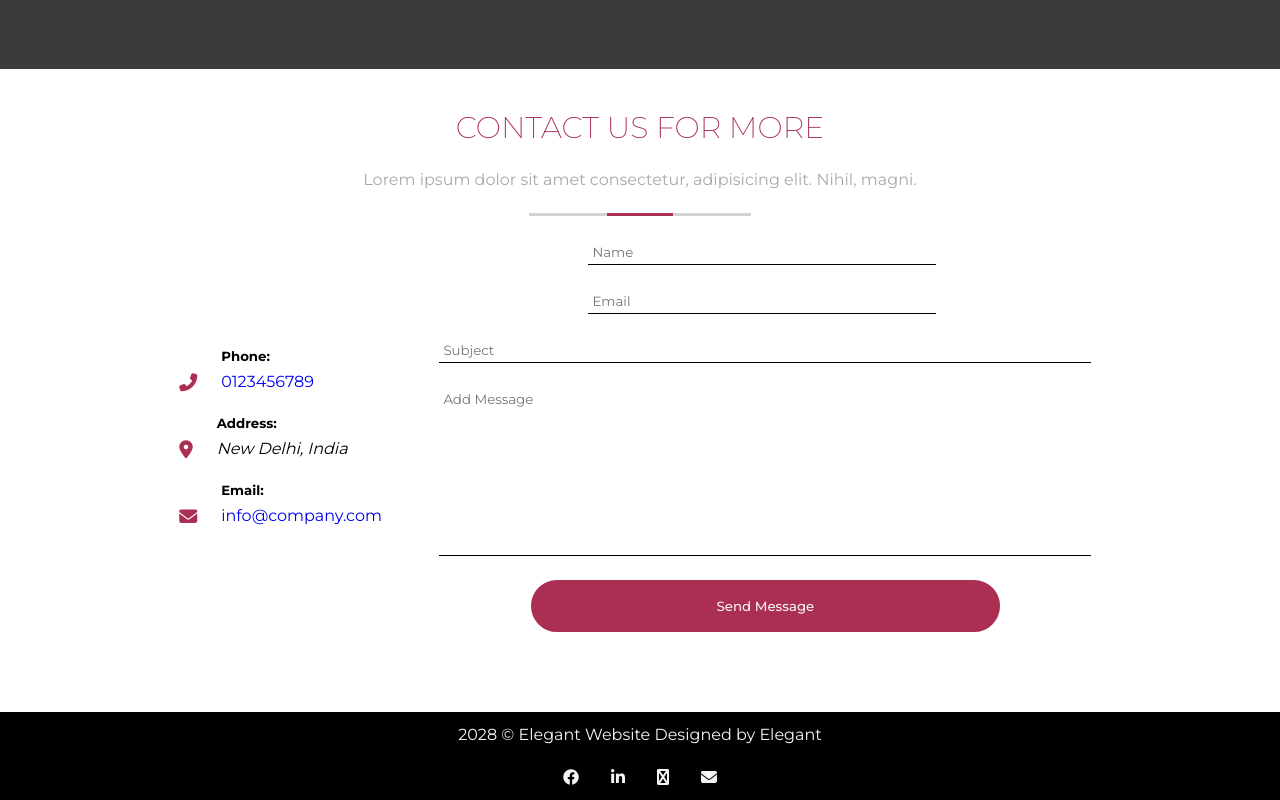
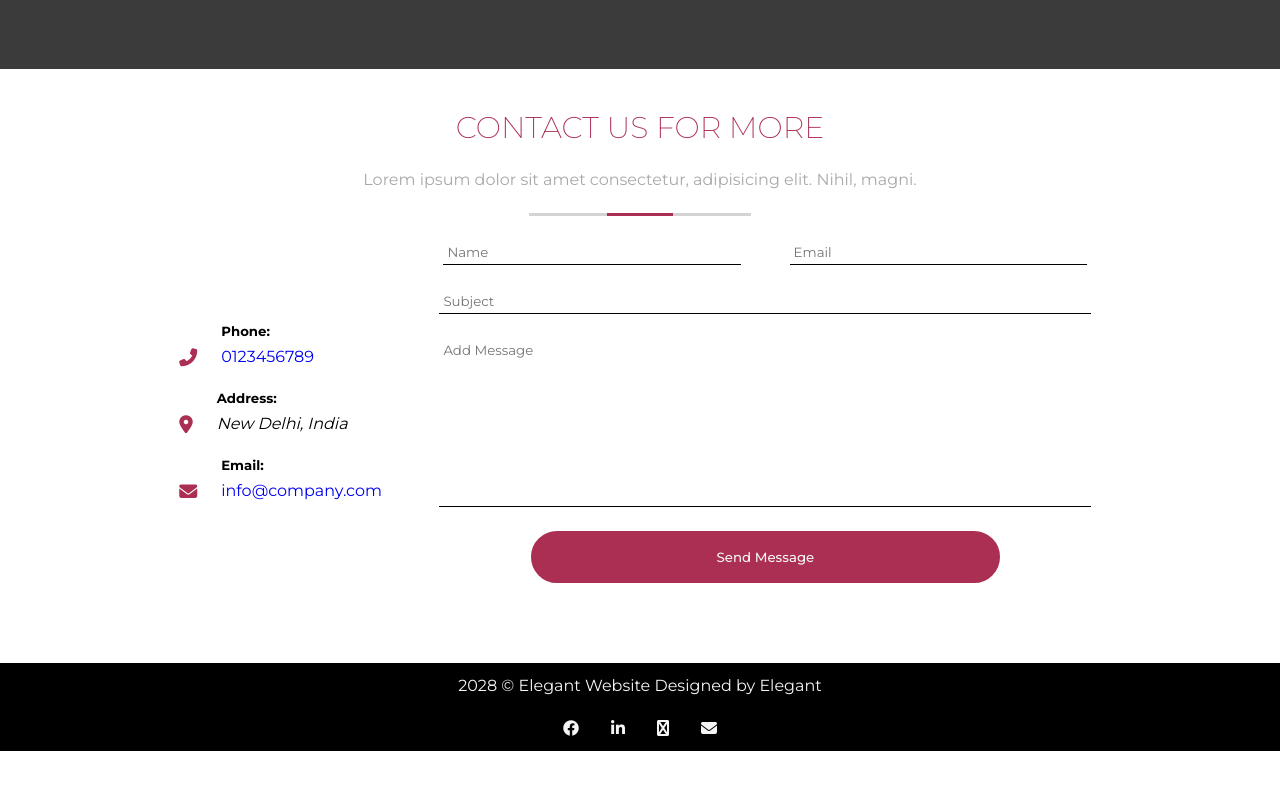
Before and after one commit to katsushi-torii/2023-02-class-01, a plain HTML site: page index.html in a window 1280 px wide. Shown: the part 3981-4781 px from the top of the page. After the commit the page ends 4732 px from the top, so only its background shows below. Drawn offline with Linux system fonts and the light colour scheme.

Commit message:
desktop contact done

```diff
--- a/css/style.css
+++ b/css/style.css
@@ -402,7 +402,7 @@ header {
     }
 
     .testimonials {
-        font-size: 40px;git
+        font-size: 40px;
     }
 
     .contact {
@@ -507,4 +507,14 @@ header {
     header > article {
         padding: 2%;
     }
+
+    form aside {
+        width: 96%;
+        justify-content: space-between;
+    }
+
+    aside input {
+        width: 45%;
+    }
+
 }
```
